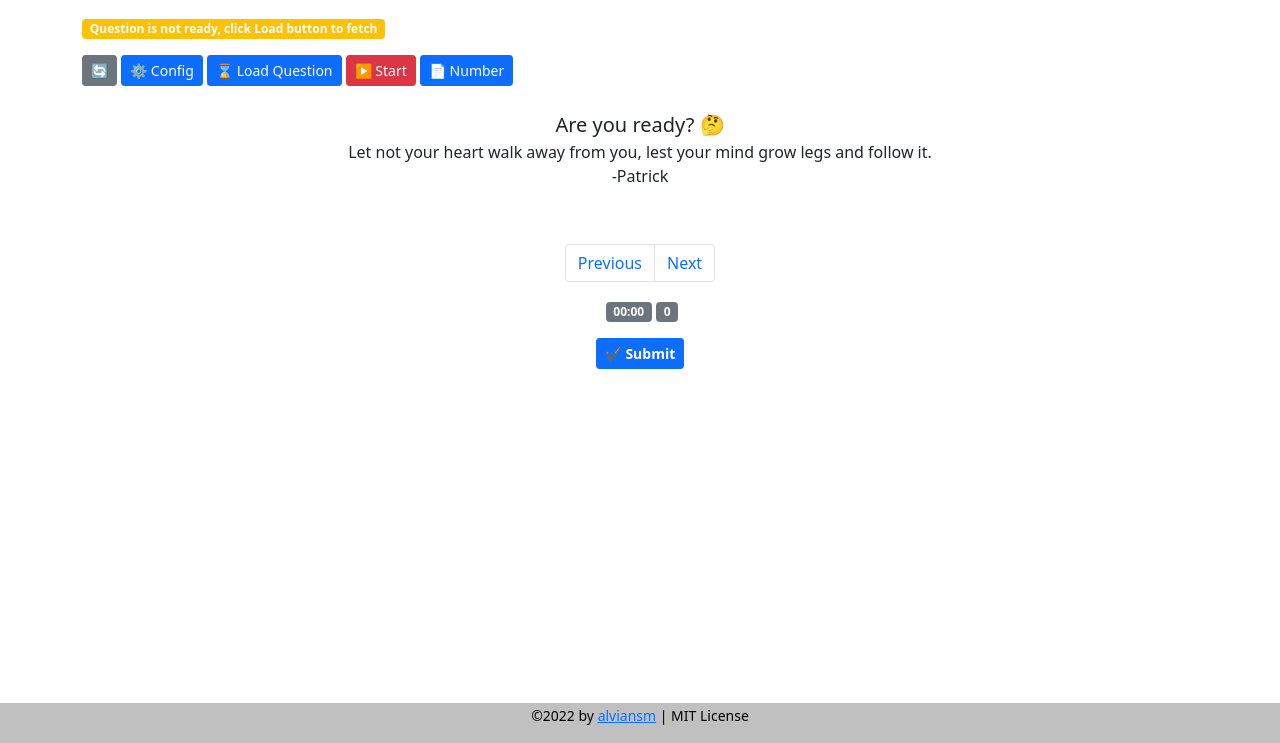
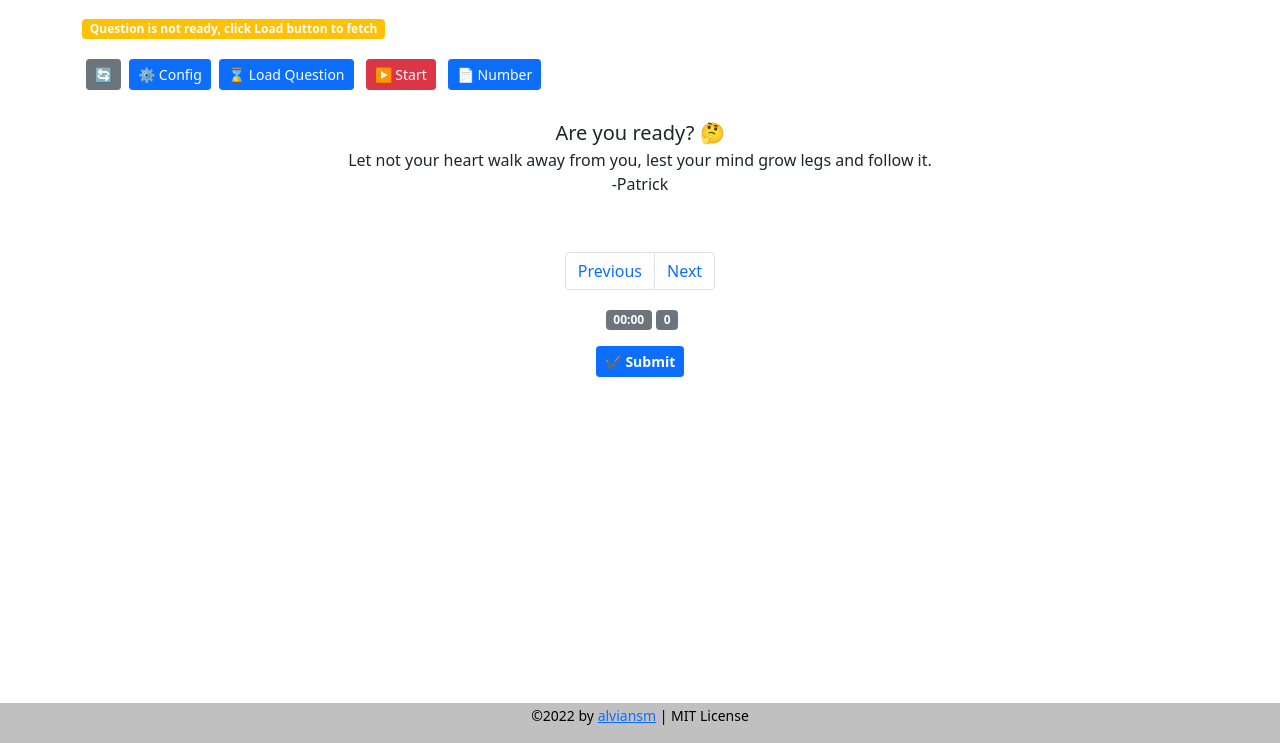
Before and after one commit to alviansm/opentdb-client, a website: page index.html in a window 1280 px wide. Shown: the part 57-800 px from the top of the page. Drawn offline with Linux system fonts and the light colour scheme.

Commit message:
minor bux fix

```diff
--- a/index.html
+++ b/index.html
@@ -45,21 +45,21 @@
           <div><span class="badge bg-warning">Question is not ready, click Load button to fetch</span></div>
         </div>
 
-        <button id="button_reload" type="button" class="btn btn-secondary btn-sm">🔄</button>
+        <button id="button_reload" type="button" class="btn btn-secondary btn-sm mx-1 my-1">🔄</button>
 
         <!-- Button trigger modal -->
         <button type="button" class="btn btn-primary btn-sm" data-bs-toggle="modal" data-bs-target="#config_modal">
           ⚙️ Config
         </button>
 
-        <button id="btn_load_questions" class="btn btn-primary btn-sm">⌛ Load Question</button>
+        <button id="btn_load_questions" class="btn btn-primary btn-sm mx-1 my-1">⌛ Load Question</button>
 
         <!-- Button for modal -->
-        <button id="btn_start_questions" type="button" class="btn btn-danger btn-sm" data-bs-toggle="modal" data-bs-target="#staticBackdrop">▶️ Start</button>
+        <button id="btn_start_questions" type="button" class="btn btn-danger btn-sm mx-1 my-1" data-bs-toggle="modal" data-bs-target="#staticBackdrop">▶️ Start</button>
 
         <!-- Pages -->
         <!-- Button trigger modal -->
-        <button type="button" class="btn btn-primary btn-sm" data-bs-toggle="modal" data-bs-target="#modal_pagination">
+        <button type="button" class="btn btn-primary btn-sm mx-1 my-1" data-bs-toggle="modal" data-bs-target="#modal_pagination">
           📄 Number
         </button>
 
```
